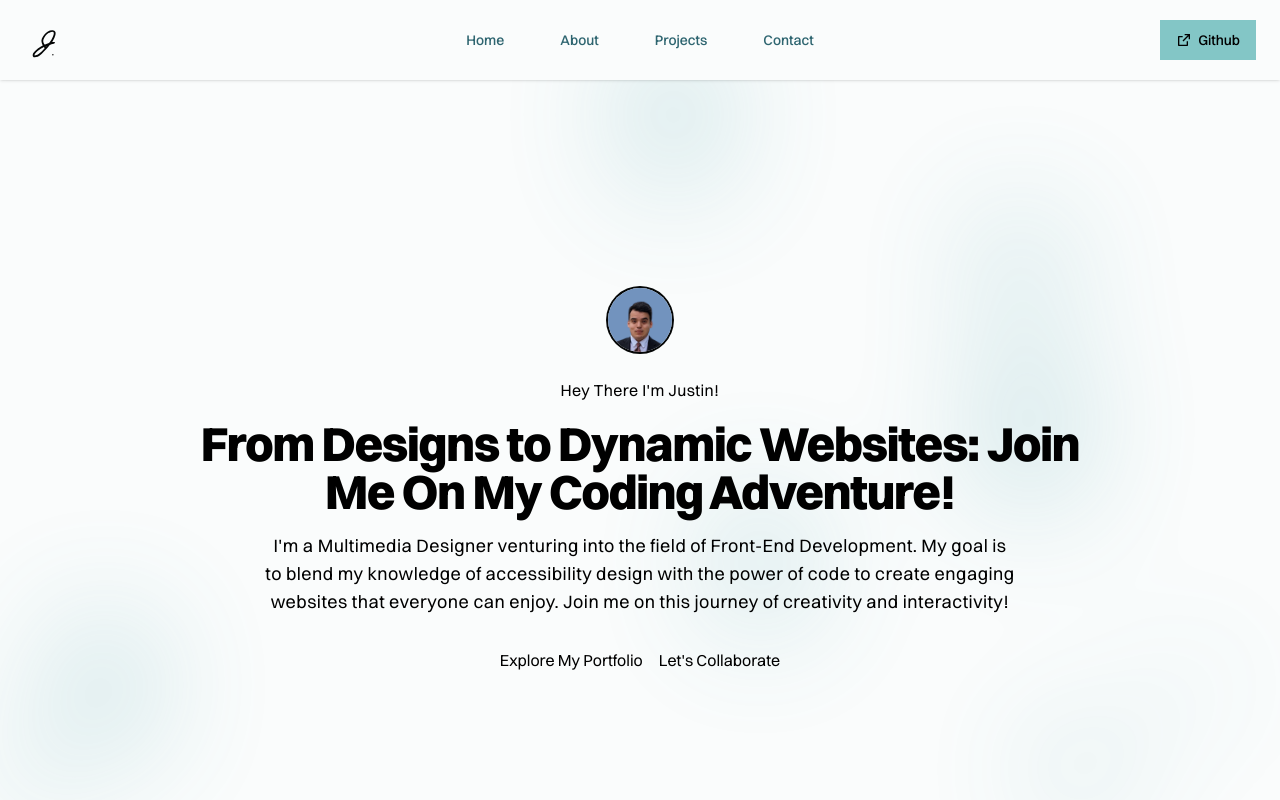
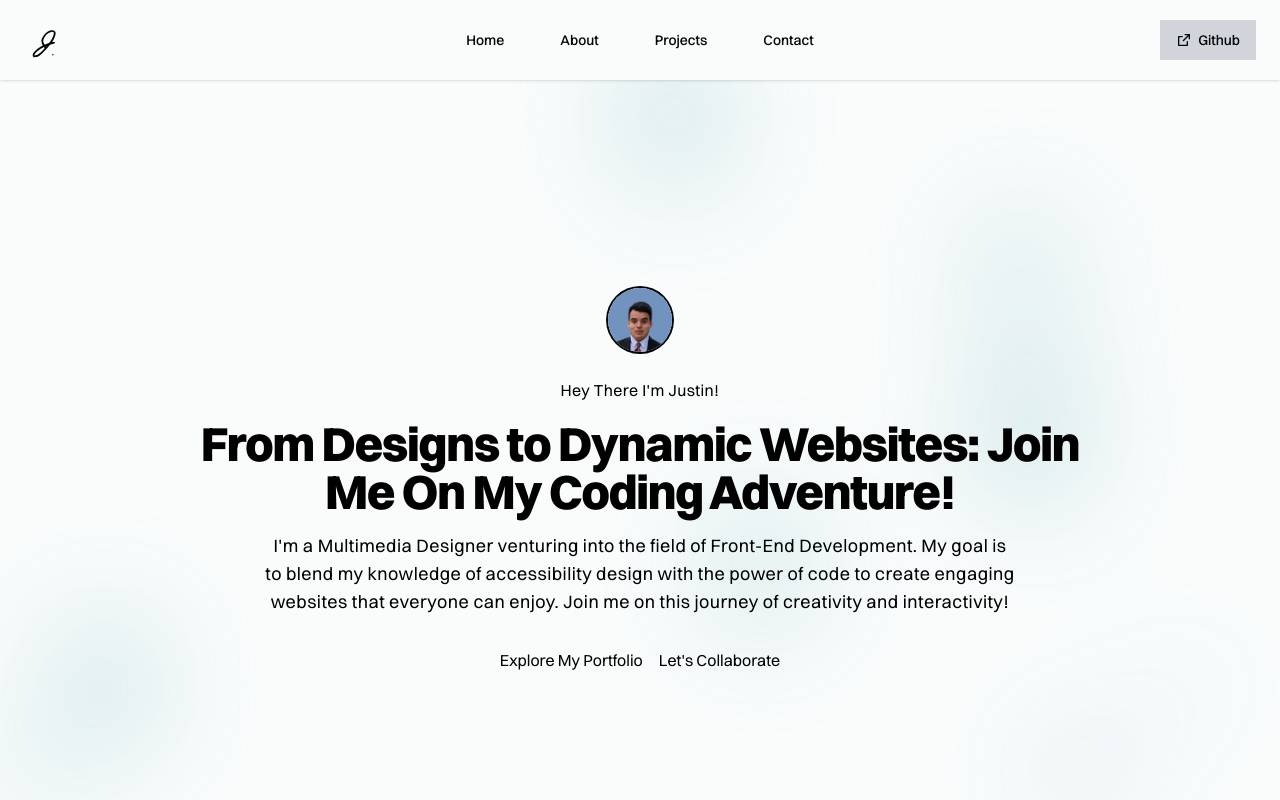
Before and after one commit to Justin-Bento/portfolio, a Next.js app: page / in a window 1280 px wide. Shown: the top 800 px of the page. Built offline with nearby package versions, Linux system fonts and the light colour scheme.

Commit message:
Updated header component

```diff
--- a/components/Header.tsx
+++ b/components/Header.tsx
@@ -40,22 +40,30 @@ export default function Header() {
         <div className={`${mobileMenuOpen ? "hidden lg:flex lg:items-center" : ""}`}>
           <nav className="flex flex-col justify-start w-full gap-6 lg:justify-center lg:flex-row">
             <Link href="/">
-              <Button variant="link" aria-label="navigation-link-home" className="w-full">
+              <Button variant="link" aria-label="navigation-link-home" className="w-full text-black hover:opacity-70">
                 Home
               </Button>
             </Link>
             <Link href="/about">
-              <Button variant="link" aria-label="navigation-link-about" className="w-full">
+              <Button variant="link" aria-label="navigation-link-about" className="w-full text-black hover:opacity-70">
                 About
               </Button>
             </Link>
             <Link href="/projects">
-              <Button variant="link" aria-label="navigation-link-projects" className="w-full">
+              <Button
+                variant="link"
+                aria-label="navigation-link-projects"
+                className="w-full text-black hover:opacity-70"
+              >
                 Projects
               </Button>
             </Link>
             <Link href="/contact">
-              <Button variant="link" aria-label="navigation-link-contact" className="w-full">
+              <Button
+                variant="link"
+                aria-label="navigation-link-contact"
+                className="w-full text-black hover:opacity-70"
+              >
                 Contact
               </Button>
             </Link>
@@ -63,7 +71,10 @@ export default function Header() {
         </div>
         <div className={`${mobileMenuOpen ? "hidden" : ""} lg:flex lg:items-center md:justify-end`}>
           <Link target="_blank" href="https://github.com/Justin-Bento">
-            <Button variant="secondary" className="gap-1.5 w-full lg:w-auto" aria-label="external-link-to-linkedin">
+            <Button
+              className="gap-1.5 w-full lg:w-auto text-black bg-gray-300 hover:bg-gray-400/50"
+              aria-label="external-link-to-linkedin"
+            >
               <RiExternalLinkLine />
               Github
             </Button>
```
